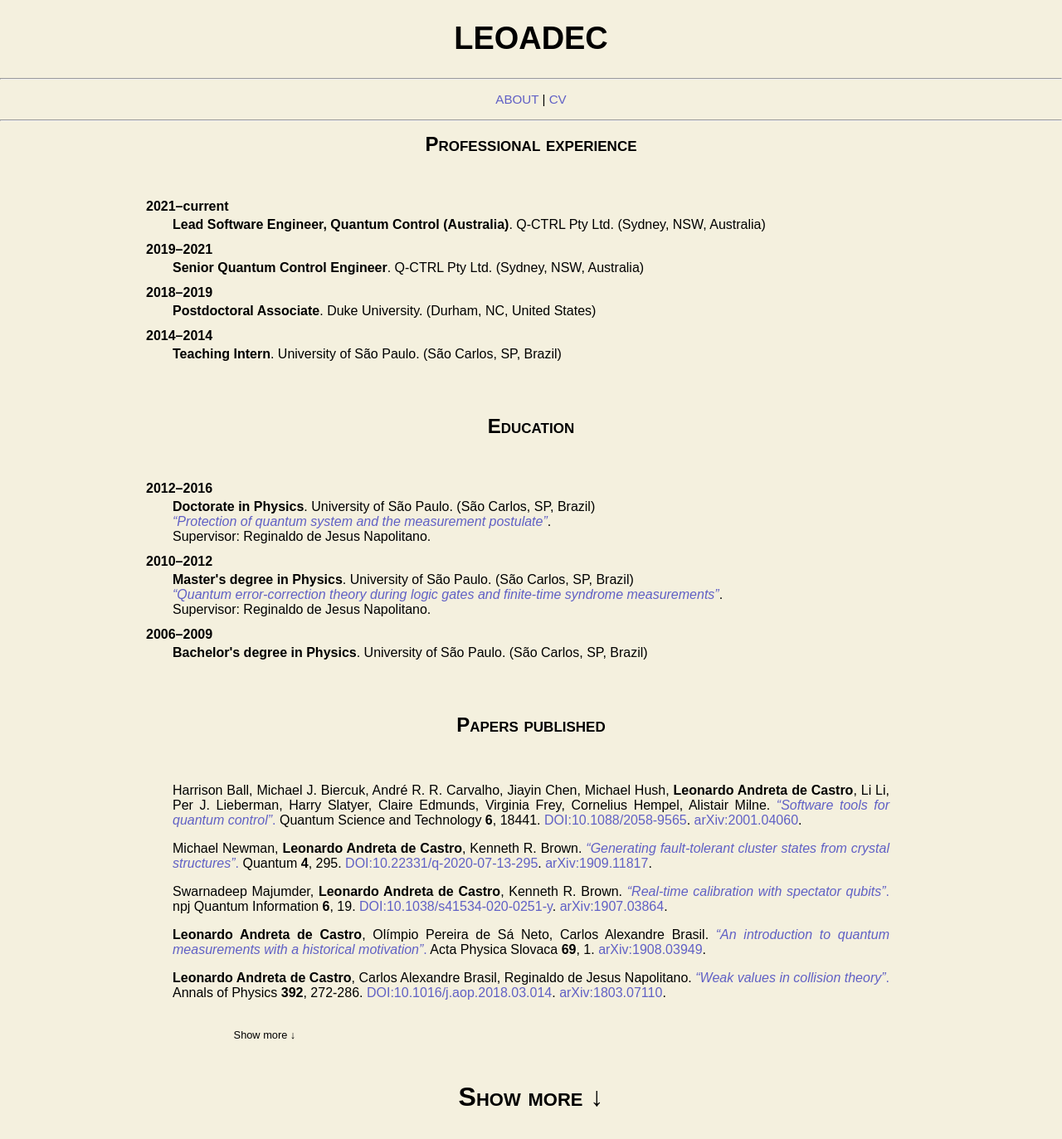
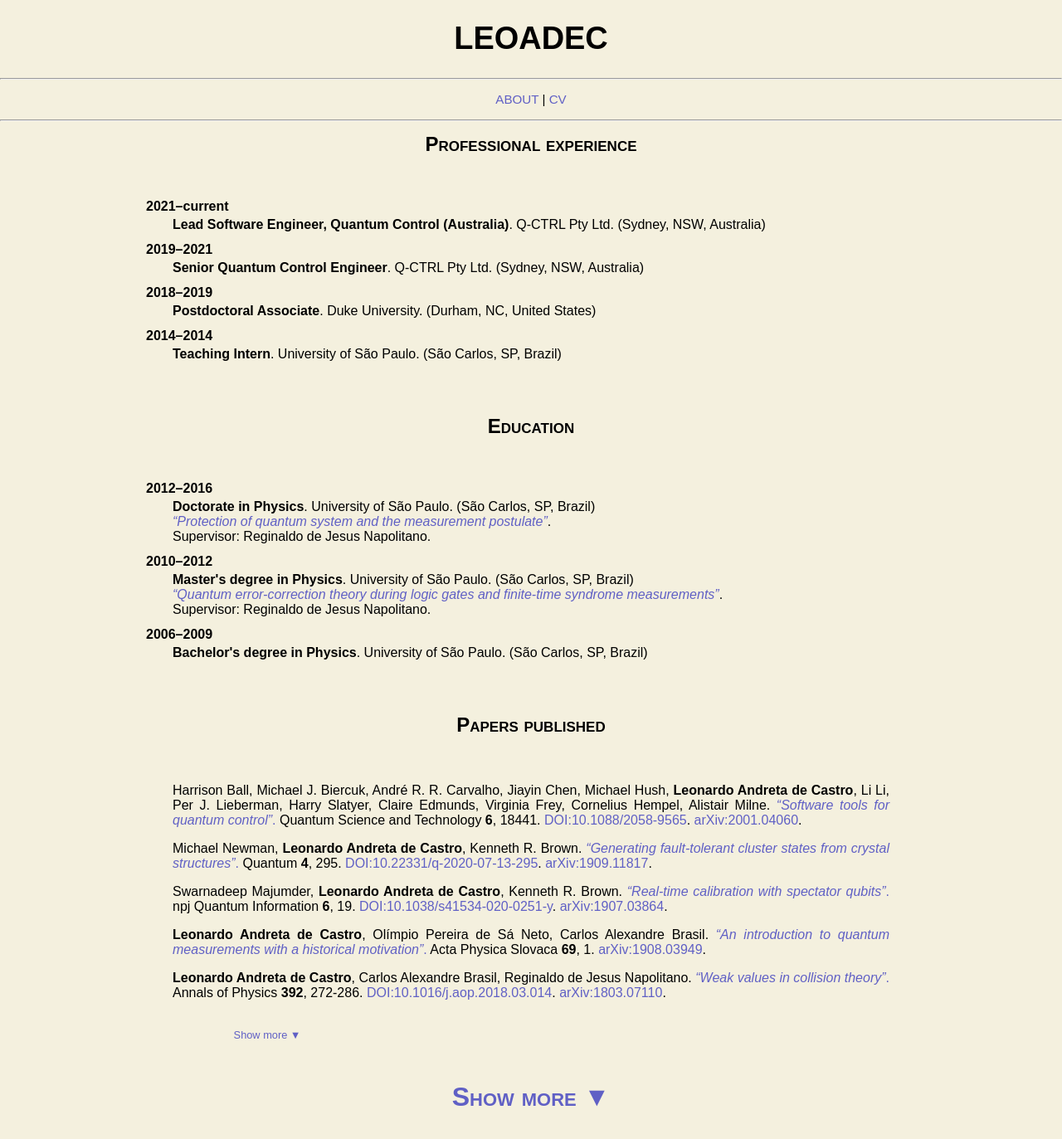
Before and after one commit to leoadec/leoadec.github.io, a Jekyll site: the page built from cv.md, in a window 1280 px wide and 1400 px high, scrolled down 102 px. Shown: the top 1373 px of the window at 83% size. Built offline with Jekyll 4.4.1, drawn with Linux system fonts in a browser that asks for light colours.

Commit message:
fix style issues, minor tweaks in description

```diff
--- a/_includes/plain_list.html
+++ b/_includes/plain_list.html
@@ -20,9 +20,8 @@
 {%- endfor -%}
 </ul>
 {%- if include.list.size > 5 -%}
-<p class="details" id="button{{ include.name }}"
-   onclick="showMore('{{ include.name }}');">
-Show more &darr;
+<p class="details show-more" id="button{{ include.name }}" onclick="showMore('{{ include.name }}');">
+Show more &#9660;
 </p>
 <ul id="extra{{ include.name }}" class="more">
 {%- for item in include.list | offset: 5 -%}
--- a/_layouts/cv.html
+++ b/_layouts/cv.html
@@ -34,7 +29,7 @@ function showMore(name) {
 {%- include plain_list.html list=published_papers name="papers" -%}
 {%- endif -%}
 
-<h2 id="buttoncv" onclick="showMore('cv');">Show more &darr;</h2>
+<h2 id="buttoncv" onclick="showMore('cv');" class="show-more">Show more &#9660;</h2>
 <div id="extracv" class="more">
 
 {%- if site.data.reviews -%}
--- a/_layouts/default.html
+++ b/_layouts/default.html
@@ -28,10 +28,10 @@
 
   function resizeEverything() {
     scrollPosition = window.pageYOffset;
-    fontSizePenalty = Math.max(1 - scrollPosition * 0.0005, 0.7);
+    fontSizePenalty = Math.max(1 - scrollPosition * 0.0005, 0.6);
 
     h1.style.fontSize = (originalHeaderFontSize * fontSizePenalty) + "em";
-    menu.style.fontSize = (originalMenuFontSize * fontSizePenalty) + "em";
+    menu.style.fontSize = Math.max(originalMenuFontSize * fontSizePenalty, 0.8) + "em";
 
     if (scrollPosition > 0) {
       h1.innerHTML = "LEOADEC";
--- a/_sass/main.scss
+++ b/_sass/main.scss
@@ -85,25 +85,39 @@ p#menu {
   margin-right: auto;
 }
 
+#header {
+  position: fixed;
+  top: 0;
+  width: 100%;
+  background-color: #f4f0de;
+}
+
+.more {
+  color: #2e2e2e;
+  display: none;
+  padding-top: 0;
+}
+
+.show-more {
+  color: #6060c5;
+  cursor: pointer;
+}
+
 @media (prefers-color-scheme: dark) {
   body {
     background-color: #060f12;
     color: #d0d0c8;
   }
 
-  a, a:active, a:visited {
-    color: #b0b0e8;
-  }
+  #header {
+    background-color: #060f12;
   }
 
-#header {
-  position: fixed;
-  top: 0;
-  width: 100%;
-  background-color: inherit;
+  a, a:active, a:visited, .show-more {
+    color: #b0b0e8;
   }
 
   .more {
-  opacity: 0.7;
-  display: none;
+    color: #a8a8a0;
    }
+}
```
Also changed, not shown: other parts of _layouts/cv.html (+2 -7 lines), index.md (+2 -2 lines). Lines whose indentation alone changed are shown as unchanged.
